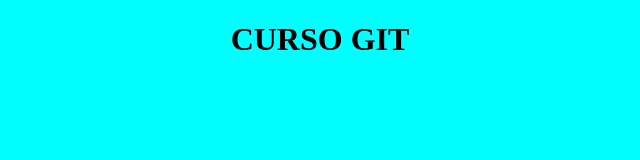
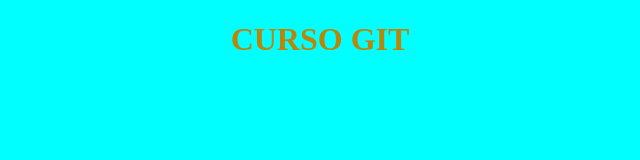
Before and after one commit to SerafinQR/cursoGit, a plain HTML site: page index.html in a window 1280 px wide. Shown: the whole page, without its empty margins (320-960 px from the left). Drawn offline with Linux system fonts and the light colour scheme.

Commit message:
agrego estilo de letra y color

```diff
--- a/css/estilos.css
+++ b/css/estilos.css
@@ -4,6 +4,9 @@ Hoja de estilos css
 
 body{
     background-color: aqua;
+    font-weight: bold;
+    color: darkgoldenrod;
+
 }
 h1{
     text-align: center;
```
